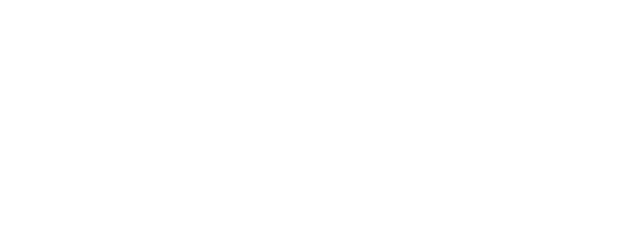
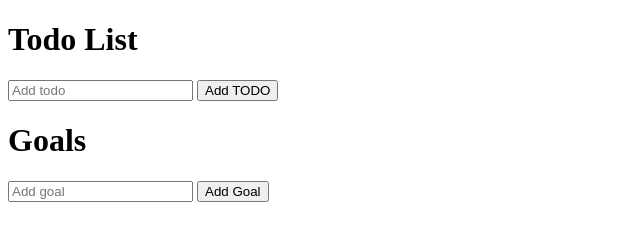
Before and after one commit to headbanggg/react-to-do-goals, a plain HTML site: page index.html in a window 1280 px wide. Shown: the whole page, without its empty margins (0-640 px from the left). Drawn offline with Linux system fonts and the light colour scheme.

Commit message:
UI updated

```diff
--- a/index.html
+++ b/index.html
@@ -3,6 +3,21 @@
 <head>
   <title>Udacity Todos Goals</title>
 </head>
+<body>
+    <div>
+        <h1>Todo List</h1>
+        <input id='todo' type='text' placeholder='Add todo'>
+        <button id='todoBtn'>Add TODO</button>
+        <ul id='todos'></ul>
+    </div>
+
+    <div>
+        <h1>Goals</h1>
+        <input id='goal' type='text' placeholder='Add goal'>
+        <button id='goalBtn'>Add Goal</button>
+        <ul id='goals'></ul>
+    </div>
+</body>
 <body>
 
   <script type='text/javascript'>
```
